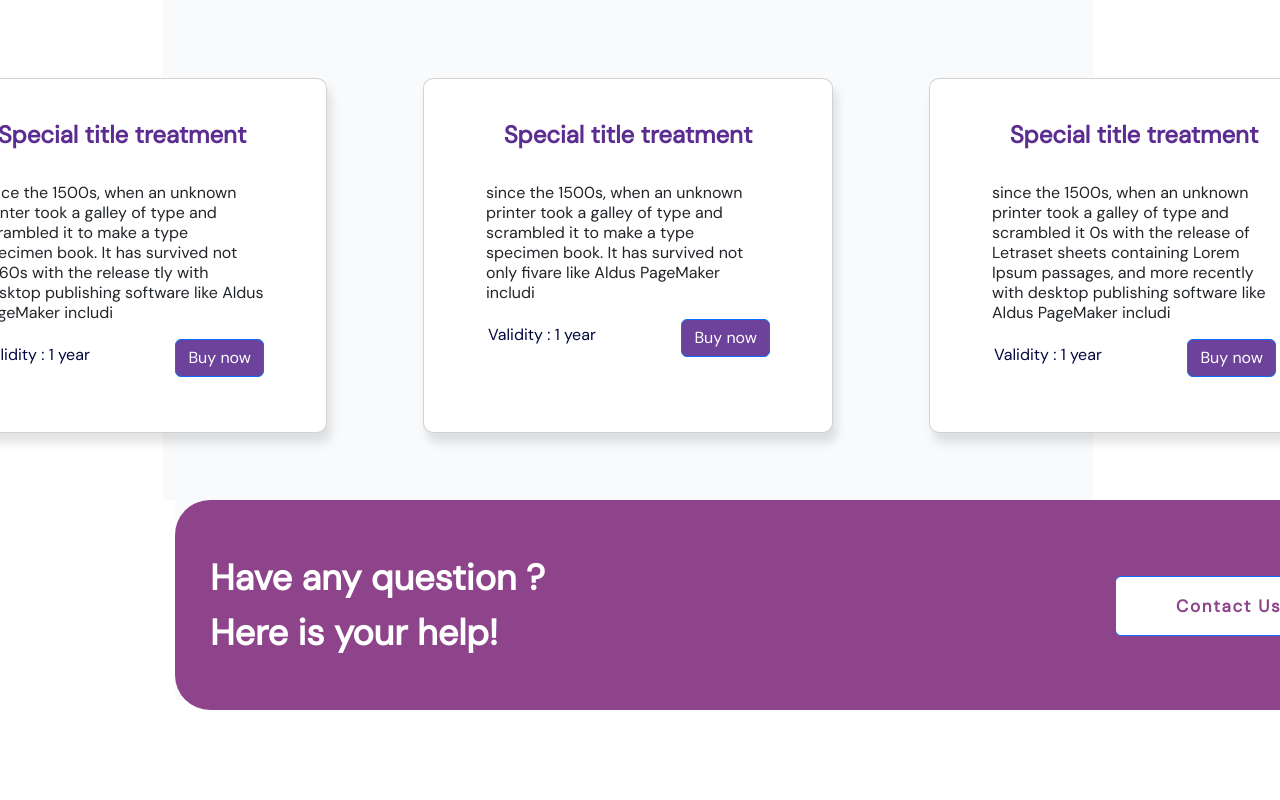
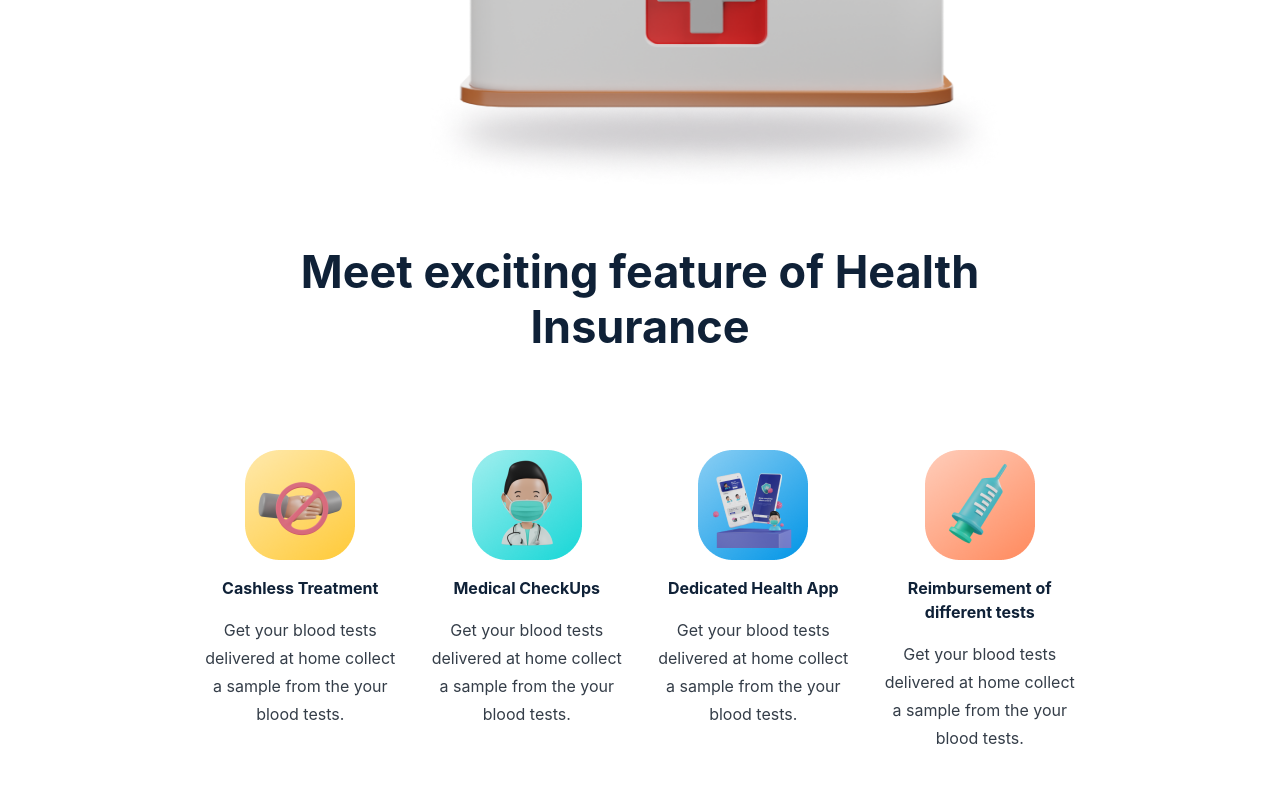
Before and after one commit to IamIr0nMan/smart-india-hackathon, a React (Create React App) app: page / in a window 1280 px wide. Shown: the part 1020-1820 px from the top of the page. Before the commit the page ends 1730 px from the top, so only its background shows below. Built offline with nearby package versions, Linux system fonts and the light colour scheme.

Commit message:
Add components to landing page

```diff
--- a/public/index.html
+++ b/public/index.html
@@ -12,25 +12,14 @@
     <link rel="apple-touch-icon" href="%PUBLIC_URL%/logo192.png" />
     <link rel="manifest" href="%PUBLIC_URL%/manifest.json" />
     <link
-      href="https://cdn.jsdelivr.net/npm/bootstrap@5.2.0/dist/css/bootstrap.min.css"
-      rel="stylesheet"
-      integrity="sha384-gH2yIJqKdNHPEq0n4Mqa/HGKIhSkIHeL5AyhkYV8i59U5AR6csBvApHHNl/vI1Bx"
-      crossorigin="anonymous"
-    />
-    <link
       href="https://fonts.googleapis.com/css2?family=DM+Sans&display=swap"
       rel="stylesheet"
     />
 
-    <title>React App</title>
+    <title>Aarogya Care</title>
   </head>
   <body>
     <noscript>You need to enable JavaScript to run this app.</noscript>
     <div id="root"></div>
-    <script
-      src="https://cdn.jsdelivr.net/npm/bootstrap@5.2.0/dist/js/bootstrap.bundle.min.js"
-      integrity="sha384-A3rJD856KowSb7dwlZdYEkO39Gagi7vIsF0jrRAoQmDKKtQBHUuLZ9AsSv4jD4Xa"
-      crossorigin="anonymous"
-    ></script>
   </body>
 </html>
--- a/src/App.js
+++ b/src/App.js
@@ -1,12 +1,17 @@
+import { Routes, Route } from "react-router-dom";
+
 import "./App.css";
-import Footer from "./components/Footer";
-import PreFooter from "./components/PreFooter";
+import LandingPage from "./pages/landingPage";
 
 function App() {
   return (
     <div className="App">
-      <PreFooter />
-      {/* <Footer /> */}
+      <Routes>
+        <Route path="/" element={<LandingPage />} />
+        {/* <Route path="/dashboard" element={<Dashboard />} />
+        <Route path="/payment" element={<PaymentPage />} />
+        ------------------- Can add more routes here --------------------- */}
+      </Routes>
     </div>
   );
 }
--- a/src/components/excitingFeatures.css
+++ b/src/components/excitingFeatures.css
@@ -13,3 +13,7 @@
   font-weight: 700;
   line-height: 55px;
 }
+
+.exciting-features-container {
+  text-align: center;
+}
--- a/src/components/excitingFeatures.jsx
+++ b/src/components/excitingFeatures.jsx
@@ -9,7 +9,7 @@ import "./excitingFeatures.css";
 
 function ExcitingFeaturesSection() {
   return (
-    <div className="container">
+    <div className="container exciting-features-container">
       <h4 className="heading">Meet exciting feature of Health Insurance</h4>
       <div className="row row-cols-4 mt-5 pt-5">
         <div className="col">
--- /dev/null
+++ b/src/pages/landingPage.jsx
@@ -0,0 +1,22 @@
+import React from "react";
+
+import Navbar from "../components/navbar";
+import HeroSection from "../components/heroSection";
+import ExcitingFeaturesSection from "../components/excitingFeatures";
+import PreFooter from "../components/PreFooter";
+
+function LandingPage() {
+  return (
+    <div className="container">
+      <Navbar />
+      <br />
+      <HeroSection />
+      <br />
+      <br />
+      <ExcitingFeaturesSection />
+      <PreFooter />
+    </div>
+  );
+}
+
+export default LandingPage;
```
